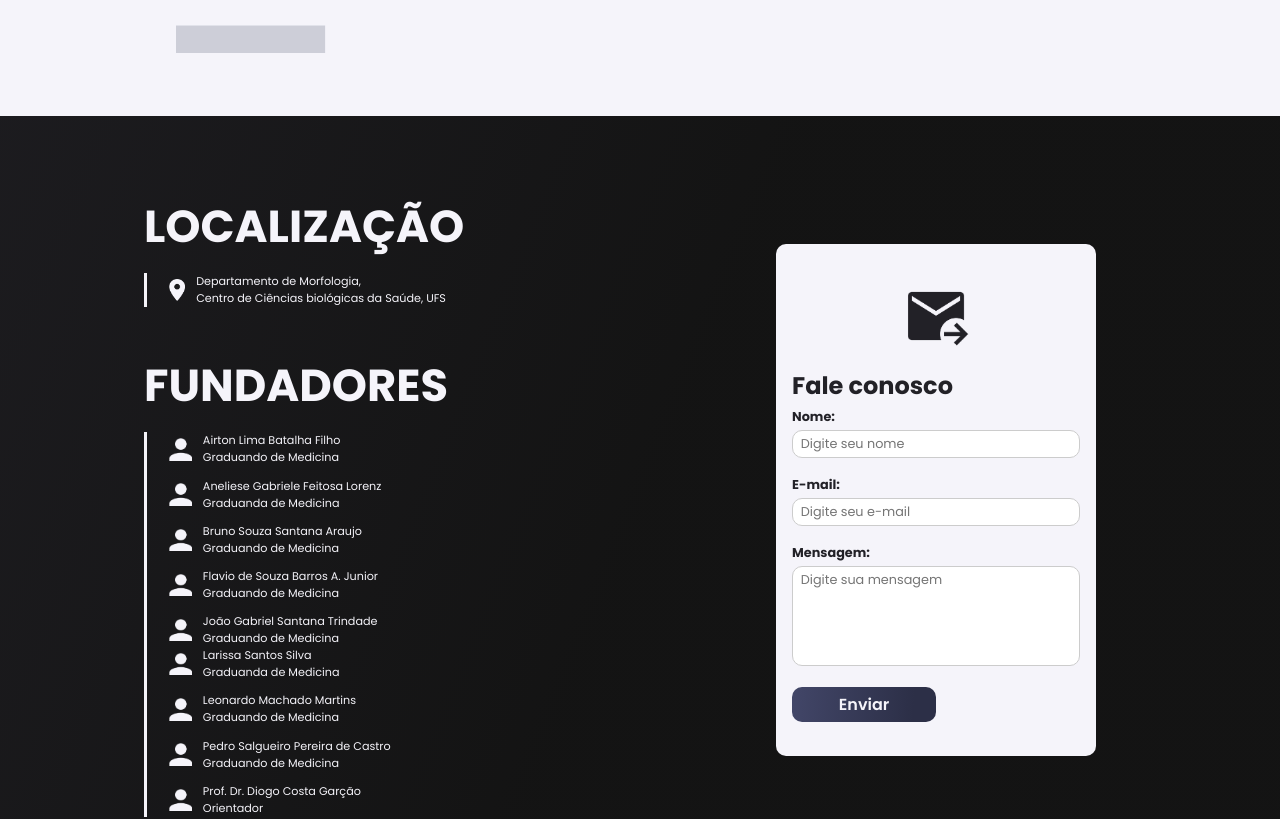
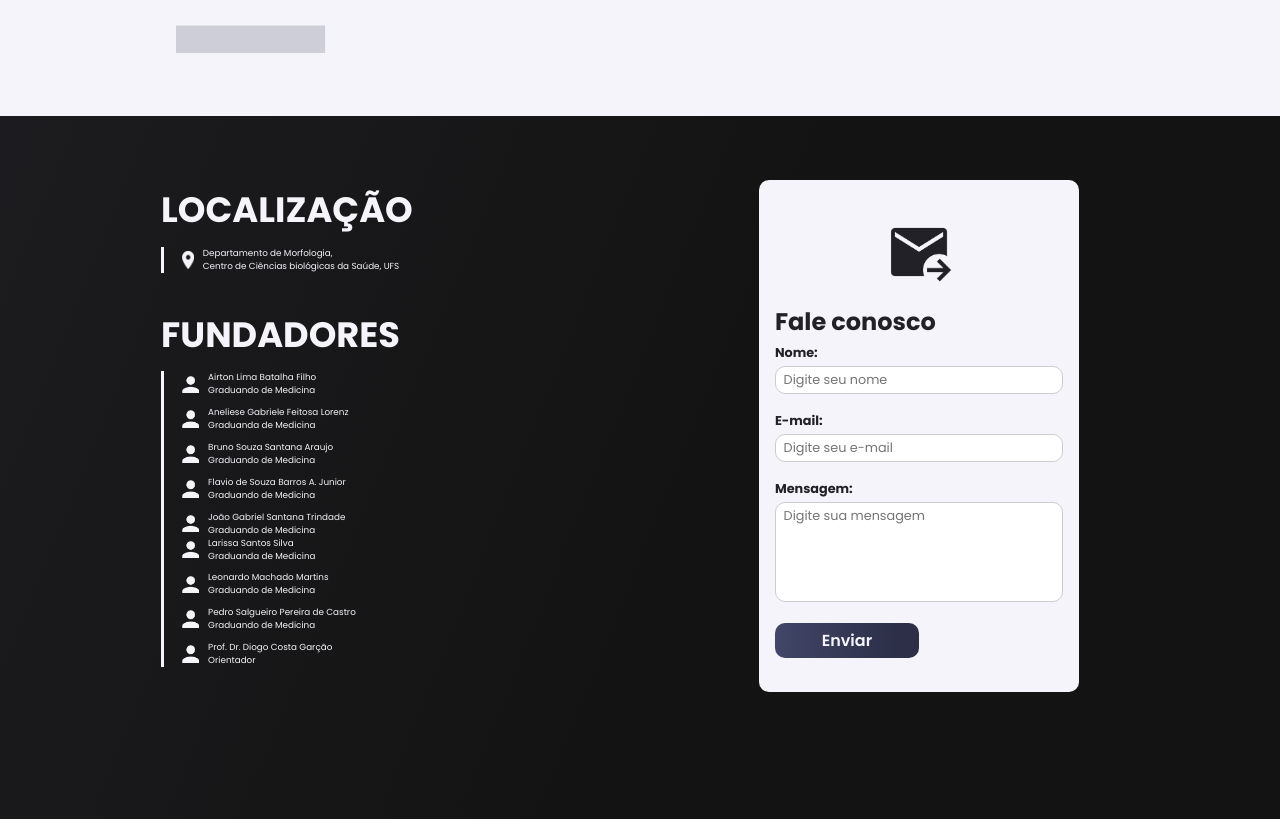
Before and after one commit to rafasp97/Neuro-ON, a React (Create React App) app: page / in a window 1280 px wide. Shown: the part 1484-2303 px from the top of the page. Built offline with nearby package versions, Linux system fonts and the light colour scheme.

Commit message:
resolução de bugs na pagina home

```diff
--- a/src/pages/Home/Home.css
+++ b/src/pages/Home/Home.css
@@ -1,11 +1,13 @@
 .home{
-    height: 100%;
+    width: 100%;
     background: var(--background);
+    padding-bottom: 5em;
 }
 
 .section-home, .section-contact{
     height: 100vh;
     color: var(--words);
+    overflow: hidden;
 }
 
 .section-home h4{
@@ -268,6 +270,7 @@ textarea{
         flex-direction: row;
         justify-content: space-around;
         gap: 3em;
+        overflow: hidden;
     }
     .section-contact h2{
         font-size: 2em;
@@ -276,7 +279,7 @@ textarea{
         font-size: 0.5em;
     }
     .contact-founders{
-        font-size: 1.4em;
+        font-size: 1.1em;
         padding-top: 2em;
     }
     .founders{
@@ -284,10 +287,9 @@ textarea{
     }
     .form-box{
         width: 20em;
-        padding-top: 4em;
     }
     form{
-        height: 32em;
+        height: 29em;
         width: 20em;
         margin-top: 2em;
     }
@@ -350,6 +352,9 @@ textarea{
     .form-box{
         width: 25em;
     }
+    form{
+        height: 32em;
+    }
 
 }
 
@@ -390,8 +395,13 @@ textarea{
     .line{
         width: 60em;
     }
+    .contact-founders{
+        font-size: 1.4em;
+        padding-top: 2em;
+    }
     .form-box{
         width: 30em;
+        padding-top: 4em;
     }
     form{
         padding: 2em;
```
